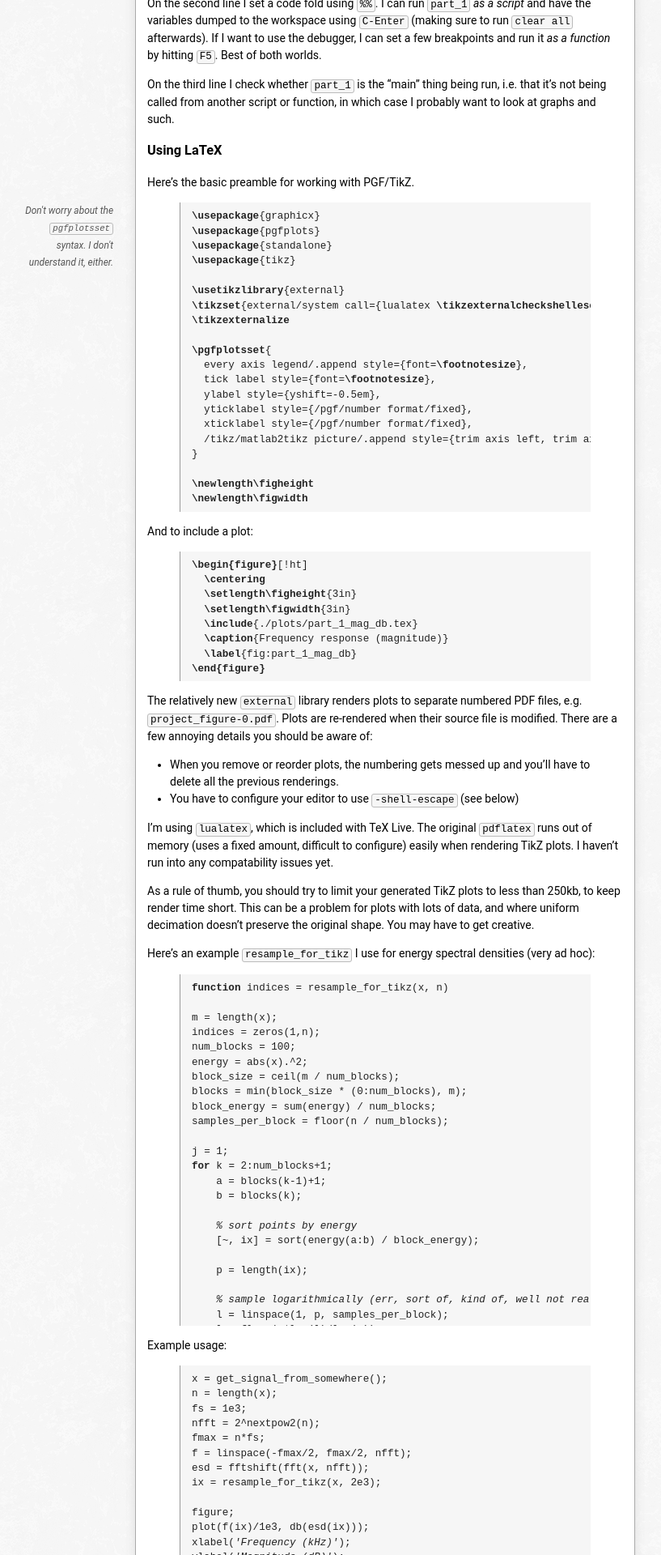
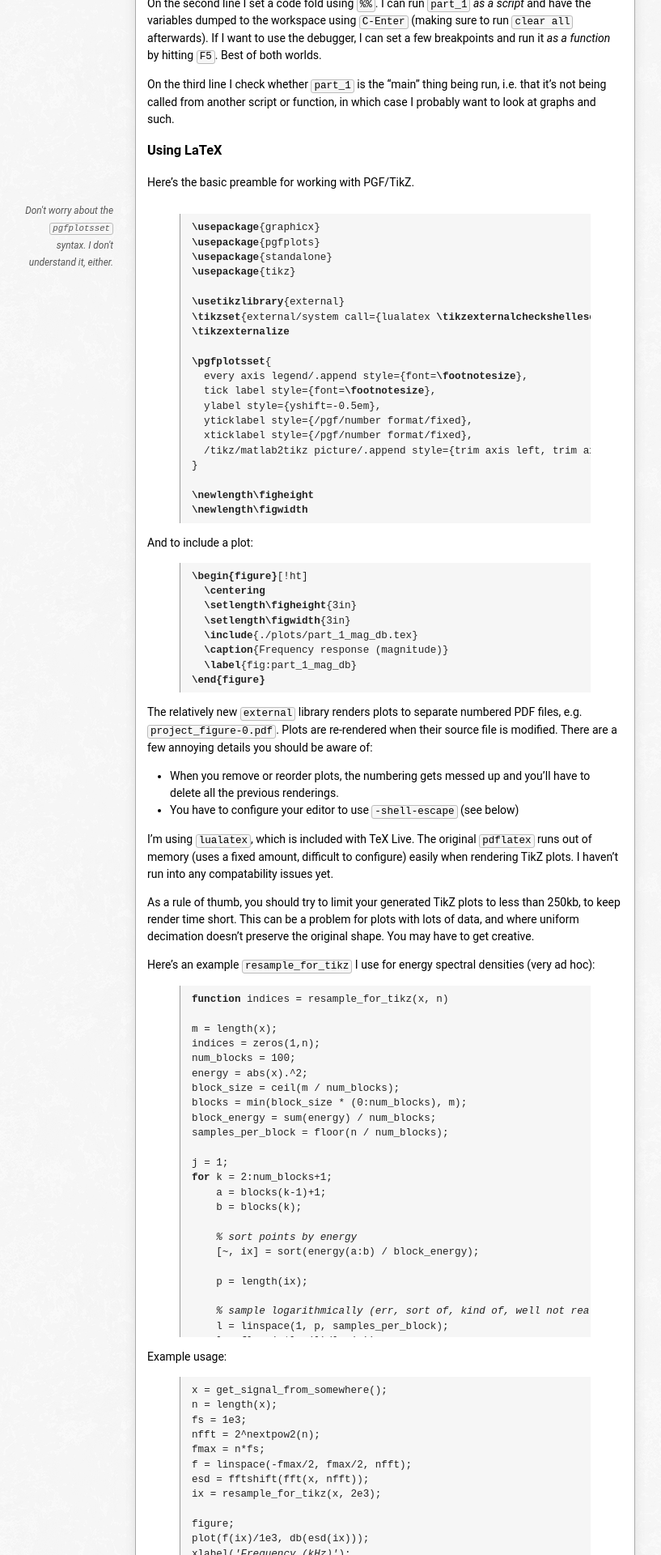
Before and after one commit to alxlit/alxlit.github.io, a Jekyll site: the page built from _posts/2014-01-24-latex-and-matlab-workflow.md, in a window 1280 px wide. Shown: the part 2932-4852 px from the top of the page at 81% size, without its empty margins (235-1052 px from the left). Built offline with Jekyll 4.4.1, drawn with Linux system fonts in a browser that asks for light colours.

Commit message:
fix markdown problems

```diff
--- a/_posts/2014-01-24-latex-and-matlab-workflow.md
+++ b/_posts/2014-01-24-latex-and-matlab-workflow.md
@@ -187,7 +187,8 @@
 ### Using LaTeX
 
 Here's the basic preamble for working with PGF/TikZ.
-<aside style="margin-bottom: -1em">
+
+<aside>
 <p>Don't worry about the <code>pgfplotsset</code> syntax. I don't understand it, either.</p>
 </aside>
 
--- a/assets/css/default.css
+++ b/assets/css/default.css
@@ -108,6 +108,8 @@
 	       max-height: 30em;
 	       padding: 0.5em 1em; }
 
+#content aside + div.highlight { margin-top: -1em; }
+
 #content code { font-size: 0.9em; }
 
 #content p > code, #content li > code { border: 1px solid #bbb;
```
